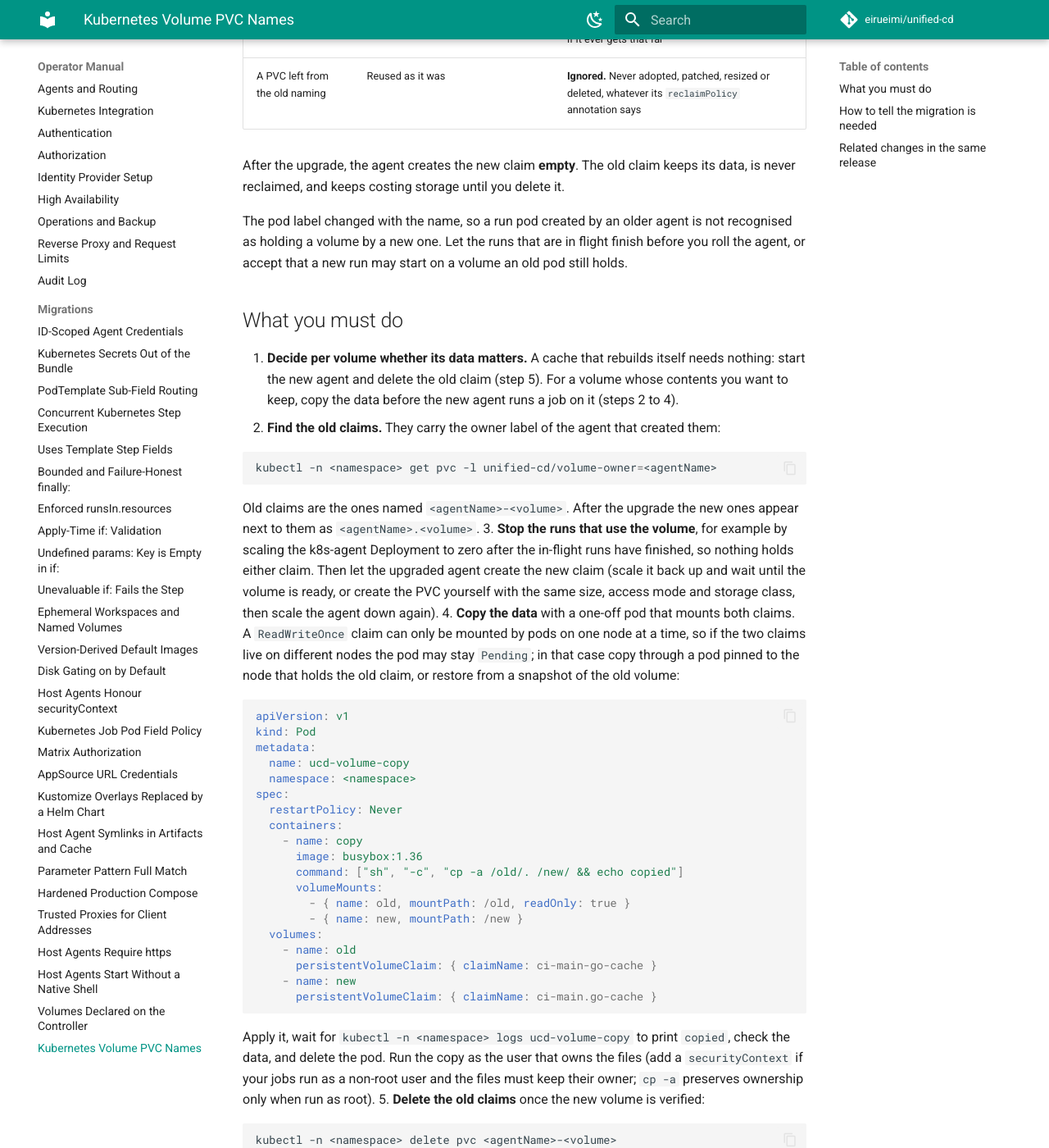
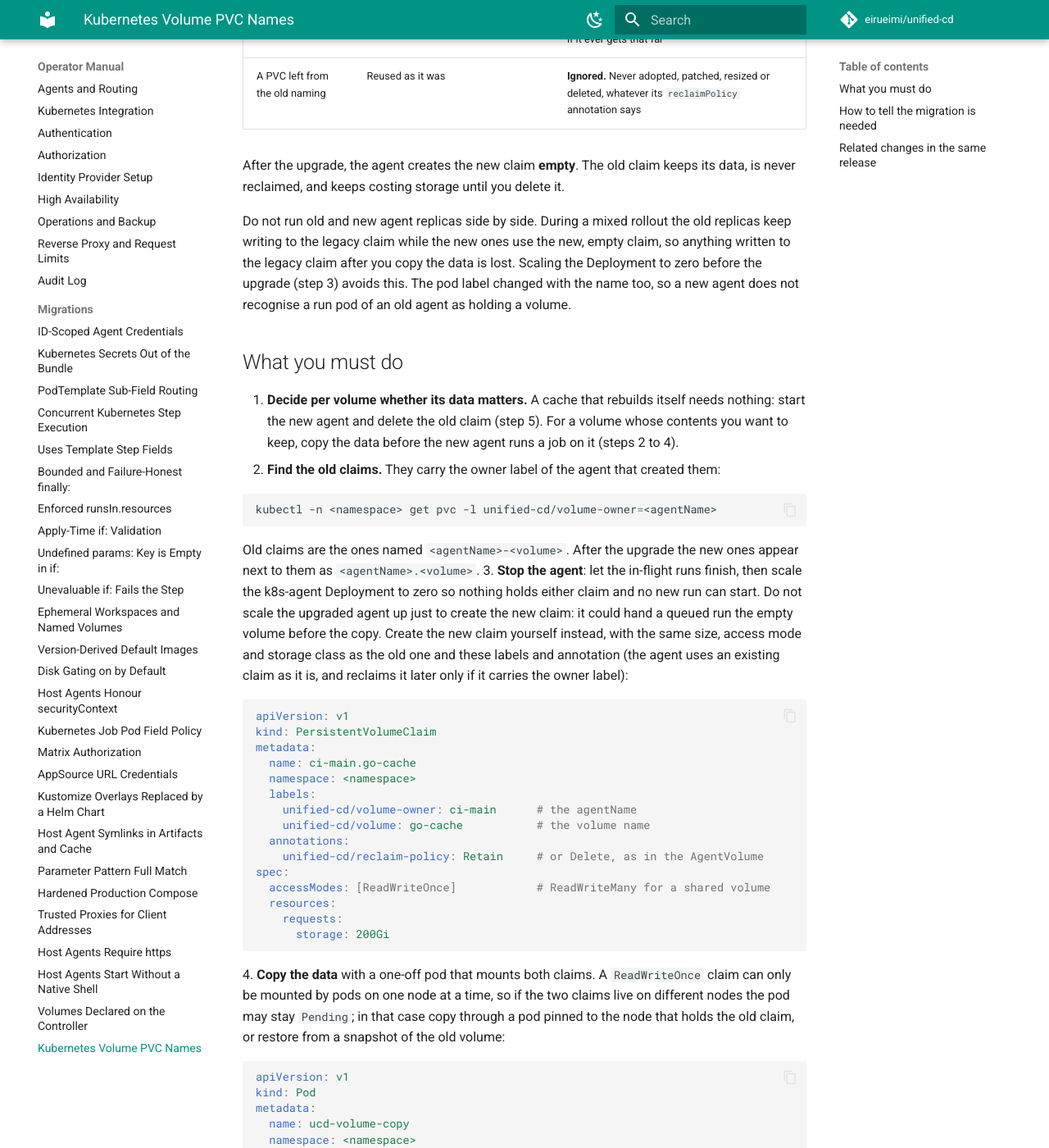
Before and after one commit to eirueimi/unified-cd, an MkDocs documentation site: the page built from docs/operator-manual/migrations/2026-11-20-k8s-volume-pvc-names.md, in a window 1280 px wide and 1400 px high, scrolled down 780 px. Shown: the whole window at 82% size. Built offline with MkDocs 1.6.1 and Material for MkDocs 9.7.7, drawn with Linux system fonts in a browser that asks for light colours; comment, search, counter and statistics services are not loaded; some of the changed text lies outside the part shown.

Commit message:
fix(k8sagent): un-offer a volume before reclaiming its PVC; correct migration guide
Co-Authored-By: Claude Opus 5.5 <noreply@anthropic.com>
Claude-Session: https://claude.ai/code/session_01G3NWwwXnjYtSfzJjZYTrnV

````diff
--- a/docs/operator-manual/migrations/2026-11-20-k8s-volume-pvc-names.md
+++ b/docs/operator-manual/migrations/2026-11-20-k8s-volume-pvc-names.md
@@ -20,9 +20,11 @@ are not affected.
 After the upgrade, the agent creates the new claim **empty**. The old claim keeps its data, is never
 reclaimed, and keeps costing storage until you delete it.
 
-The pod label changed with the name, so a run pod created by an older agent is not recognised as
-holding a volume by a new one. Let the runs that are in flight finish before you roll the agent,
-or accept that a new run may start on a volume an old pod still holds.
+Do not run old and new agent replicas side by side. During a mixed rollout the old replicas keep
+writing to the legacy claim while the new ones use the new, empty claim, so anything written to the
+legacy claim after you copy the data is lost. Scaling the Deployment to zero before the upgrade
+(step 3) avoids this. The pod label changed with the name too, so a new agent does not recognise a
+run pod of an old agent as holding a volume.
 
 ## What you must do
 
@@ -37,11 +39,30 @@ or accept that a new run may start on a volume an old pod still holds.
 
    Old claims are the ones named `<agentName>-<volume>`. After the upgrade the new ones appear next
    to them as `<agentName>.<volume>`.
-3. **Stop the runs that use the volume**, for example by scaling the k8s-agent Deployment to zero
-   after the in-flight runs have finished, so nothing holds either claim. Then let the upgraded
-   agent create the new claim (scale it back up and wait until the volume is ready, or create the
-   PVC yourself with the same size, access mode and storage class, then scale the agent down
-   again).
+3. **Stop the agent**: let the in-flight runs finish, then scale the k8s-agent Deployment to zero
+   so nothing holds either claim and no new run can start. Do not scale the upgraded agent up just
+   to create the new claim: it could hand a queued run the empty volume before the copy. Create the
+   new claim yourself instead, with the same size, access mode and storage class as the old one and
+   these labels and annotation (the agent uses an existing claim as it is, and reclaims it later
+   only if it carries the owner label):
+
+   ```yaml
+   apiVersion: v1
+   kind: PersistentVolumeClaim
+   metadata:
+     name: ci-main.go-cache
+     namespace: <namespace>
+     labels:
+       unified-cd/volume-owner: ci-main      # the agentName
+       unified-cd/volume: go-cache           # the volume name
+     annotations:
+       unified-cd/reclaim-policy: Retain     # or Delete, as in the AgentVolume
+   spec:
+     accessModes: [ReadWriteOnce]            # ReadWriteMany for a shared volume
+     resources:
+       requests:
+         storage: 200Gi
+   ```
 4. **Copy the data** with a one-off pod that mounts both claims. A `ReadWriteOnce` claim can only be
    mounted by pods on one node at a time, so if the two claims live on different nodes the pod may
    stay `Pending`; in that case copy through a pod pinned to the node that holds the old claim, or
@@ -70,9 +91,10 @@ or accept that a new run may start on a volume an old pod still holds.
    ```
 
    Apply it, wait for `kubectl -n <namespace> logs ucd-volume-copy` to print `copied`, check the
-   data, and delete the pod. Run the copy as the user that owns the files (add a `securityContext`
-   if your jobs run as a non-root user and the files must keep their owner; `cp -a` preserves
-   ownership only when run as root).
+   data, and delete the pod. Run the copy as root (the busybox default, as in the manifest) so `cp -a`
+   preserves file ownership. If Pod Security forbids root, set `securityContext.runAsUser` to the
+   UID your jobs use and `fsGroup` to match; ownership is then not preserved, only readable by that
+   user. Scale the upgraded agent up only after the copy is done.
 5. **Delete the old claims** once the new volume is verified:
 
    ```bash
@@ -83,8 +105,10 @@ or accept that a new run may start on a volume an old pod still holds.
    not complete until the pod is gone.
 6. **Update anything that names the claim.** A `jobPodPolicy.allowPersistentVolumeClaims` entry,
    monitoring, or a backup job that referred to `<agentName>-<volume>` must now use
-   `<agentName>.<volume>`. A job pod that mounts a named-volume claim directly is still refused
-   (`k8s: job pod policy: ...`), whichever spelling it uses.
+   `<agentName>.<volume>`. Only the current `<agentName>.<volume>` claims are reserved for named volumes
+   (a job that mounts one directly is refused with `k8s: job pod policy: ...`). From 0.17 a
+   legacy `<agentName>-<volume>` claim is an ordinary PVC: a job can mount it only if it is listed
+   in `allowPersistentVolumeClaims`.
 
 ## How to tell the migration is needed
 
````
Also changed, not shown: docs/troubleshooting/agents-and-enrollment.md (+5 -2 lines), 2 other files.
